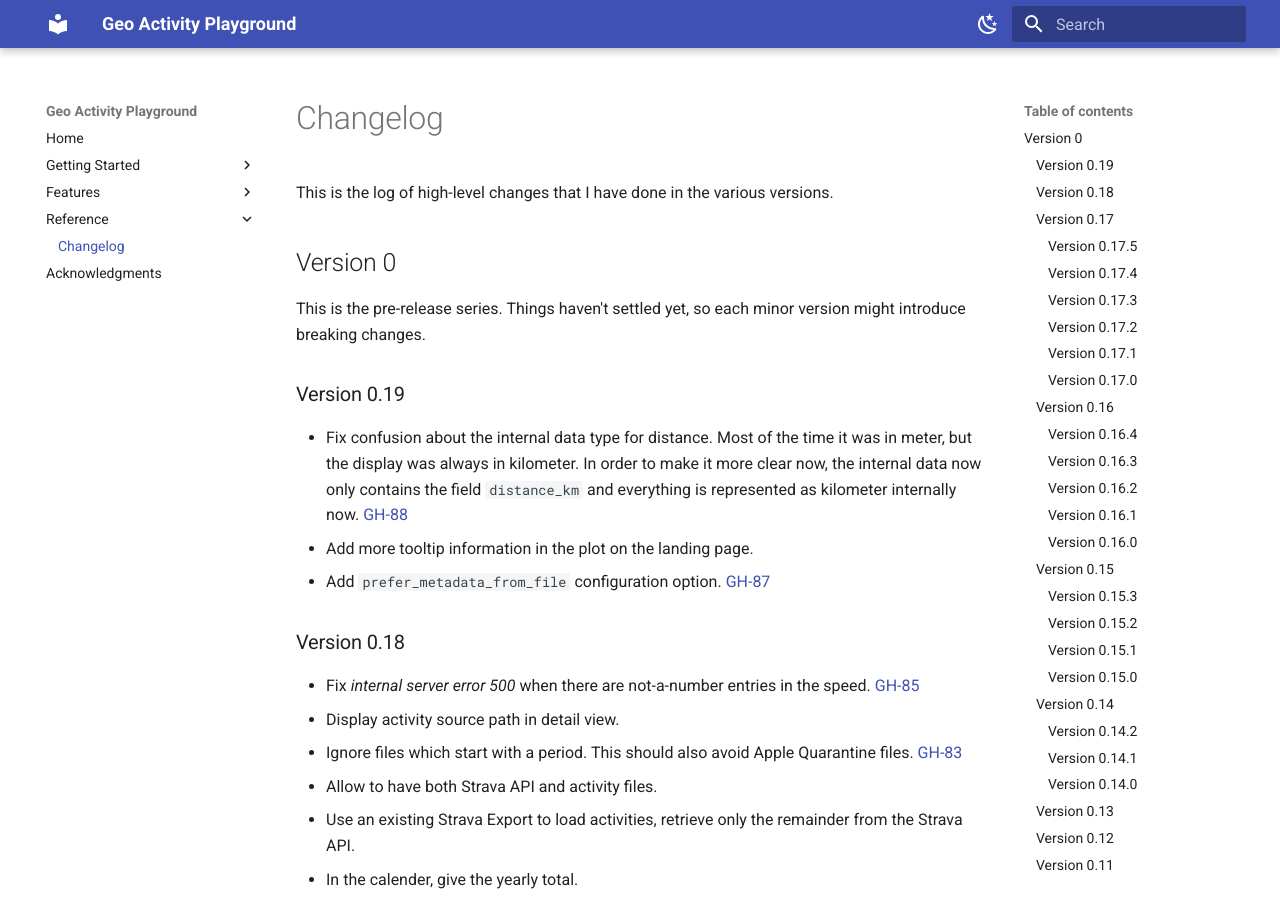
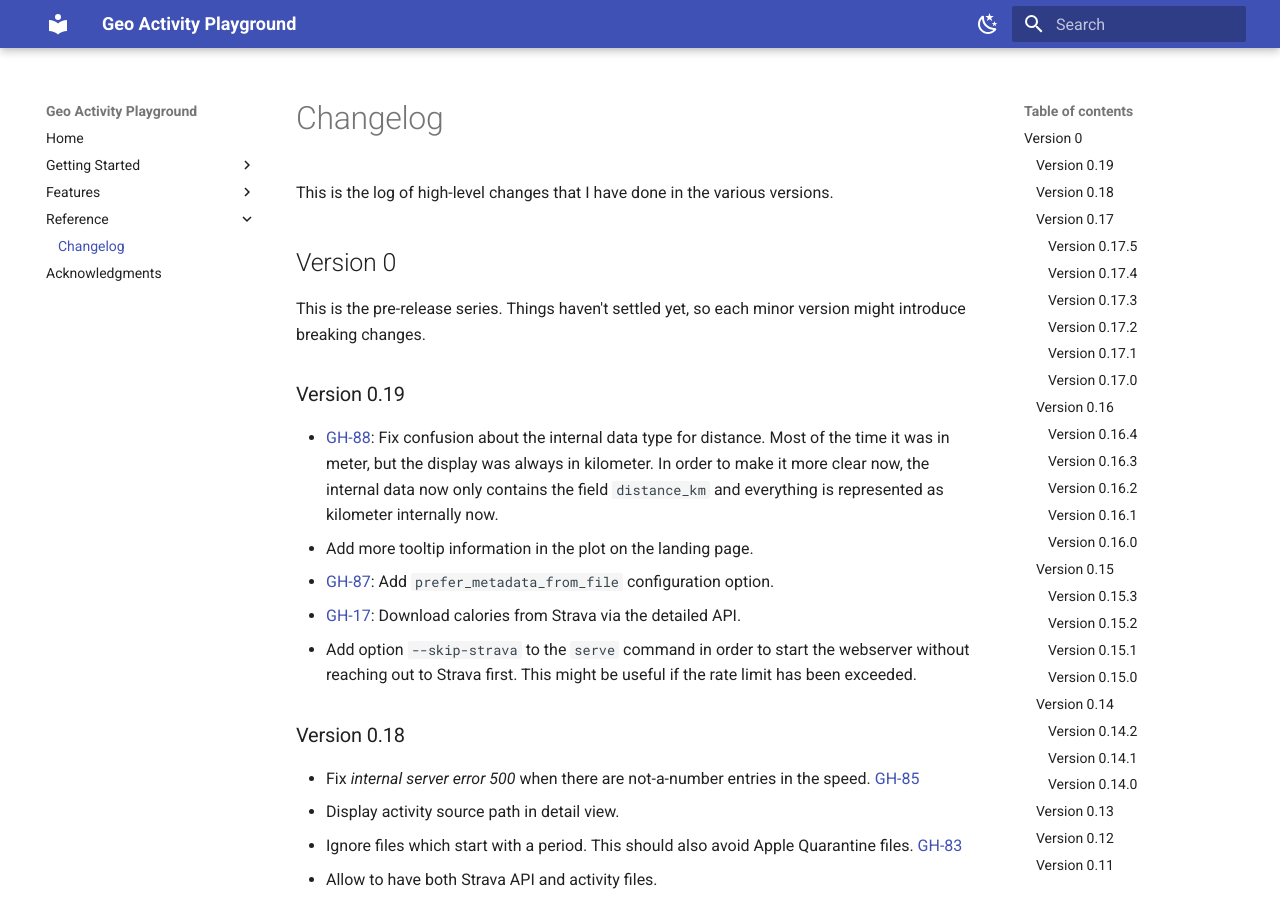
Before and after one commit to martin-ueding/geo-activity-playground, an MkDocs documentation site: the page built from docs/reference/changelog.md, in a window 1280 px wide and 900 px high. Built offline with MkDocs 1.6.1 and Material for MkDocs 9.7.7, drawn with Linux system fonts in a browser that asks for light colours.

Commit message:
Changelog entry

```diff
--- a/docs/reference/changelog.md
+++ b/docs/reference/changelog.md
@@ -8,9 +8,12 @@ This is the pre-release series. Things haven't settled yet, so each minor versio
 
 ### Version 0.19
 
-- Fix confusion about the internal data type for distance. Most of the time it was in meter, but the display was always in kilometer. In order to make it more clear now, the internal data now only contains the field `distance_km` and everything is represented as kilometer internally now. [GH-88](https://github.com/martin-ueding/geo-activity-playground/issues/88)
+- [GH-88](https://github.com/martin-ueding/geo-activity-playground/issues/88): Fix confusion about the internal data type for distance. Most of the time it was in meter, but the display was always in kilometer. In order to make it more clear now, the internal data now only contains the field `distance_km` and everything is represented as kilometer internally now.
 - Add more tooltip information in the plot on the landing page.
-- Add `prefer_metadata_from_file` configuration option. [GH-87](https://github.com/martin-ueding/geo-activity-playground/issues/87)
+- [GH-87](https://github.com/martin-ueding/geo-activity-playground/issues/87): Add `prefer_metadata_from_file` configuration option.
+- [GH-17](https://github.com/martin-ueding/geo-activity-playground/issues/17): Download calories from Strava via the detailed API.
+- Add option `--skip-strava` to the `serve` command in order to start the webserver without reaching out to Strava first. This might be useful if the rate limit has been exceeded.
+
 
 ### Version 0.18
 
```
